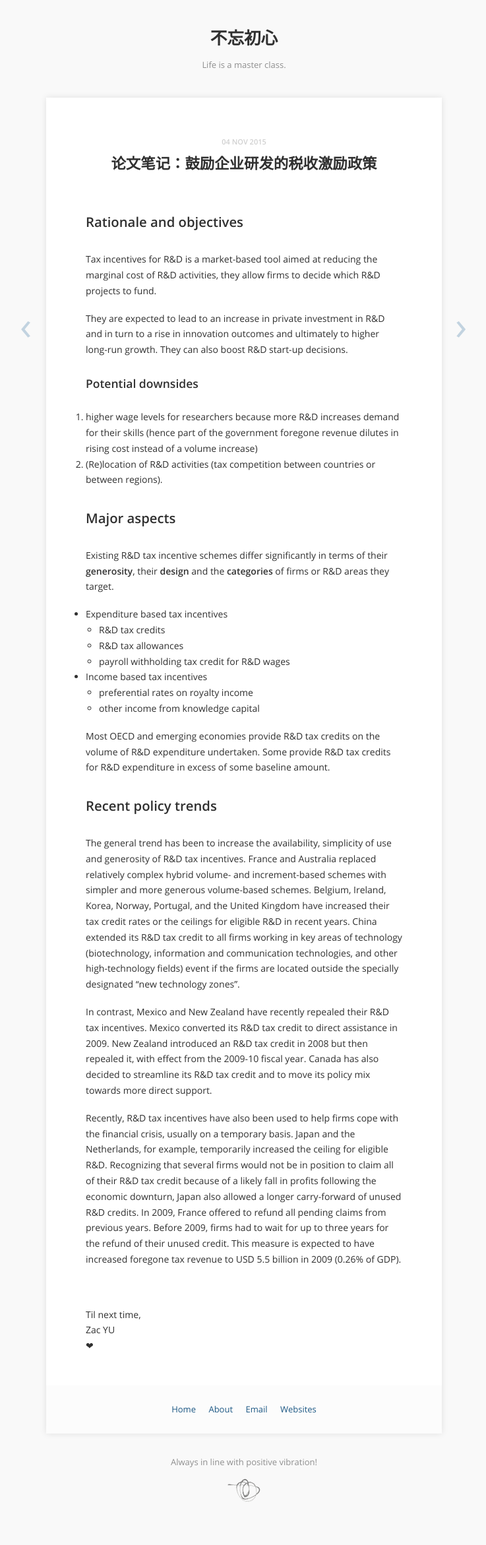
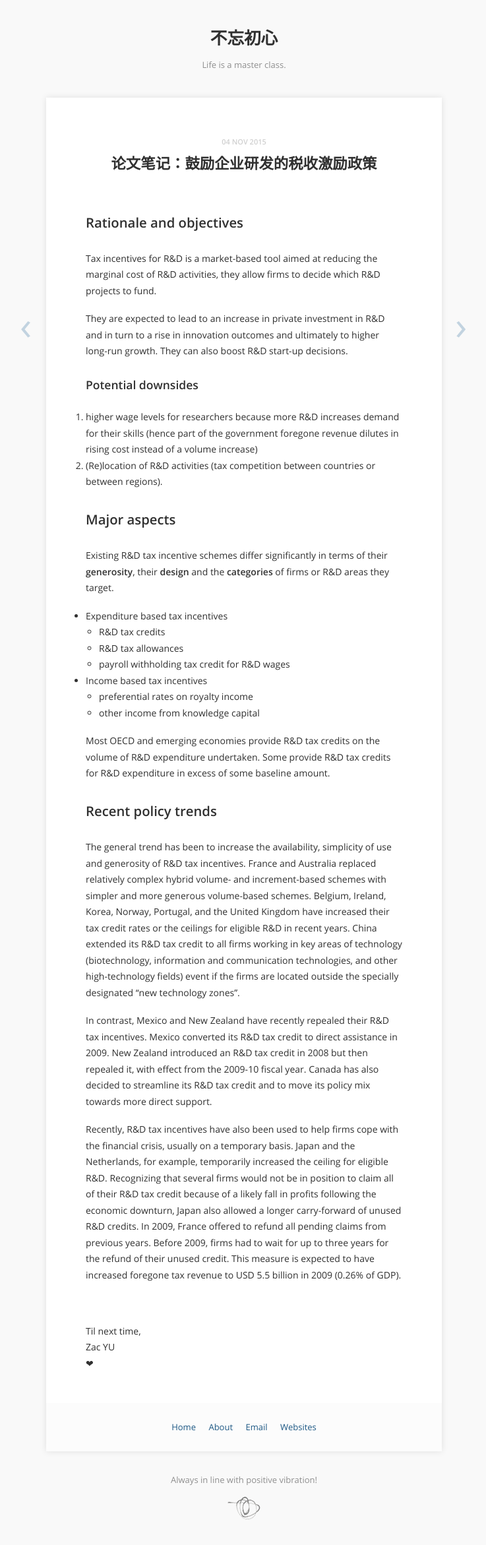
Before and after one commit to yusite/yuzijie, a Jekyll site: the page built from _posts/2015-11-04-tax-incentives-for-rnd.markdown, in a window 1280 px wide. Shown: the whole page at 66% size, without its empty margins (270-1007 px from the left). Built offline with Jekyll 4.4.1, drawn with Linux system fonts in a browser that asks for light colours; before the commit the page ends 2315 px from its top, so only the background shows below that.

Commit message:
update style

```diff
--- a/_sass/_zac.scss
+++ b/_sass/_zac.scss
@@ -28,7 +28,7 @@
 }
 section.post,
 section > p {
-  line-height: 1.7em;
+  line-height: 1.75em;
 }
 section.post {
   h1 {
@@ -36,11 +36,11 @@
     font-size: 1.6em;
   }
   h2 {
-    margin: 1.7em 0 1.6em;
+    margin: 1.6em 0 1.5em;
     font-size: 1.45em;
   }
   h3 {
-    margin: 1.6em 0 1.5em;
+    margin: 1.5em 0 1.4em;
     font-size: 1.25em;
   }
   h4 {
```
